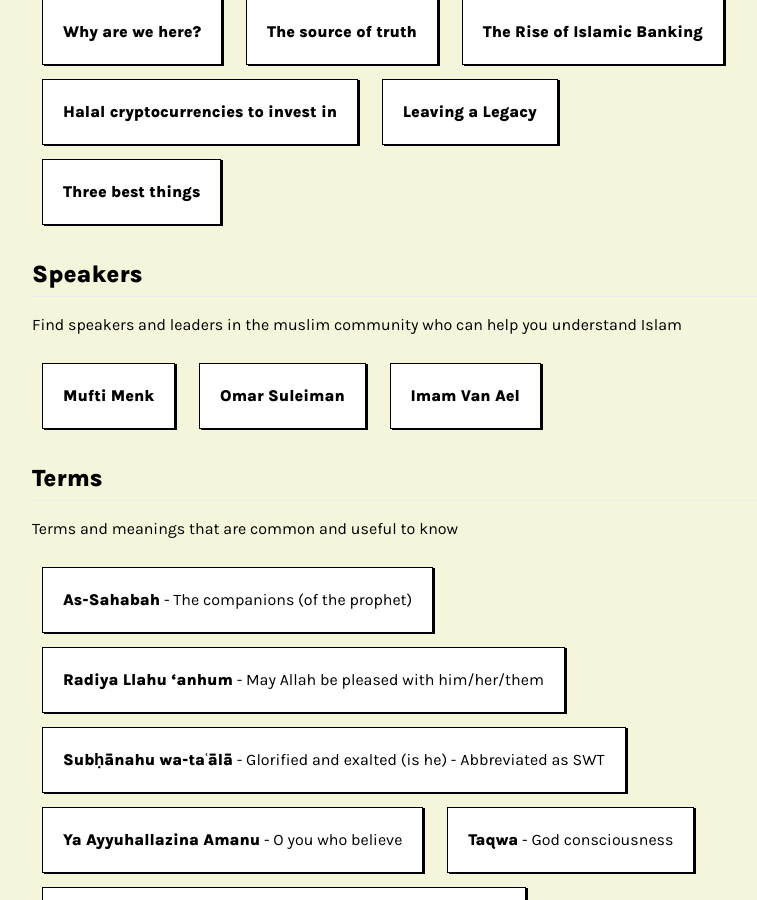
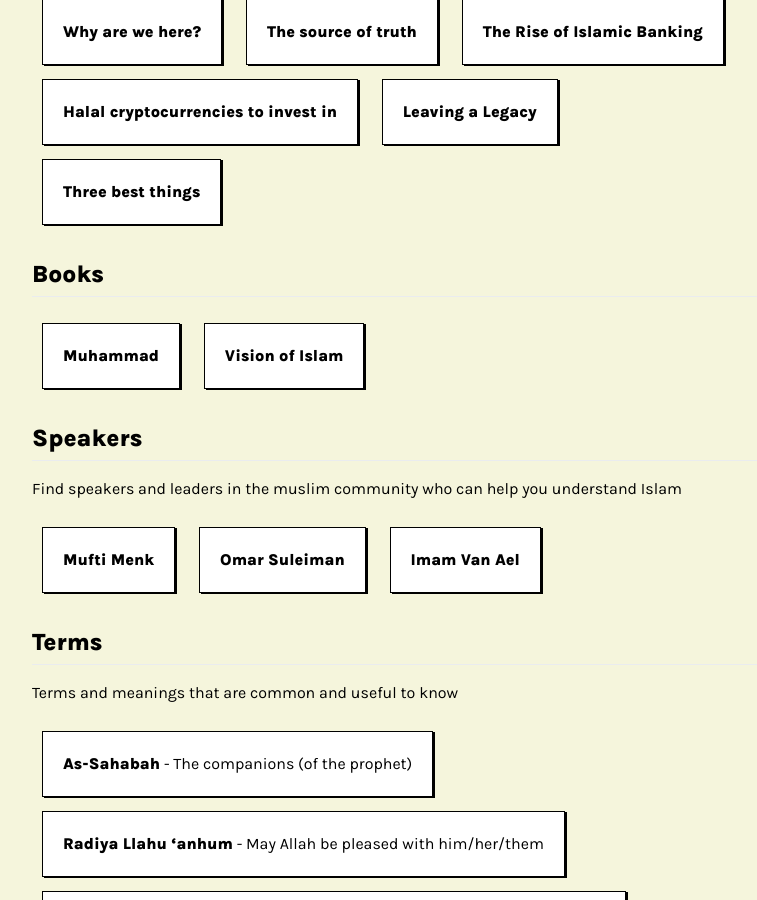
Before and after one commit to feyroozecode/786.world, a Jekyll site: the page built from pages/learn.md, in a window 1280 px wide and 900 px high, scrolled down 594 px. Shown: the whole window, without its empty margins (240-997 px from the left). Built offline with Jekyll 4.4.1, drawn with Linux system fonts in a browser that asks for light colours; comment, search, counter and statistics services are not loaded.

Commit message:
add books

```diff
--- a/pages/learn.md
+++ b/pages/learn.md
@@ -24,6 +24,11 @@ Learn about Islam by reading the Quran, Sunnah of the prophet Muhammad (pbuh) an
 - [Halal cryptocurrencies to invest in](https://www.islamicfinanceguru.com/crypto)
 - [Leaving a Legacy](https://productivemuslim.com/leaving-a-legacy/)
 - [Three best things](https://finconnect.news/2021/09/15/three-best-things-to-leave-behind-after-death/)
+
+## Books
+
+- [Muhammad](https://www.amazon.co.uk/Muhammad-Life-Based-Earliest-Sources/dp/0946621330)
+- [Vision of Islam](https://www.amazon.co.uk/Vision-Islam-Sachiko-Murata/dp/1845113209)
 
 ## Speakers
 
```
